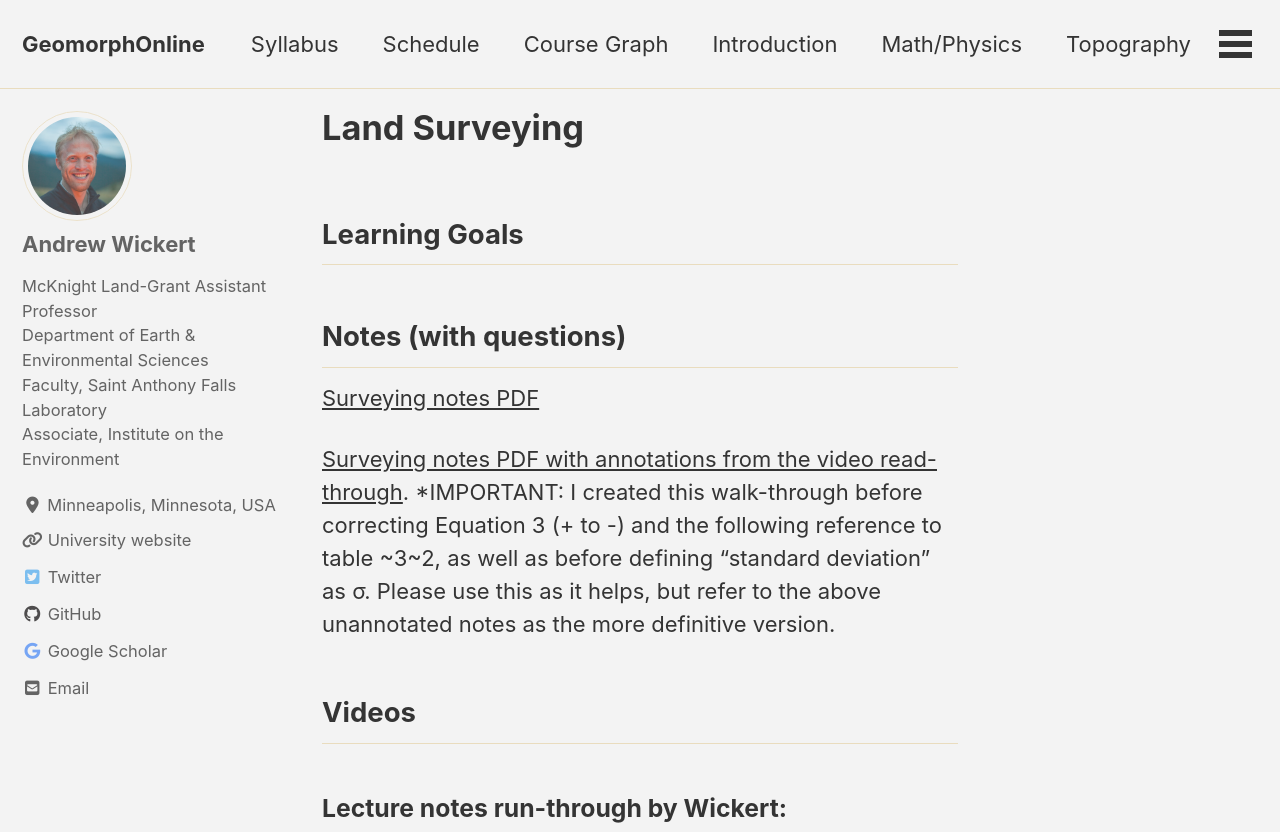
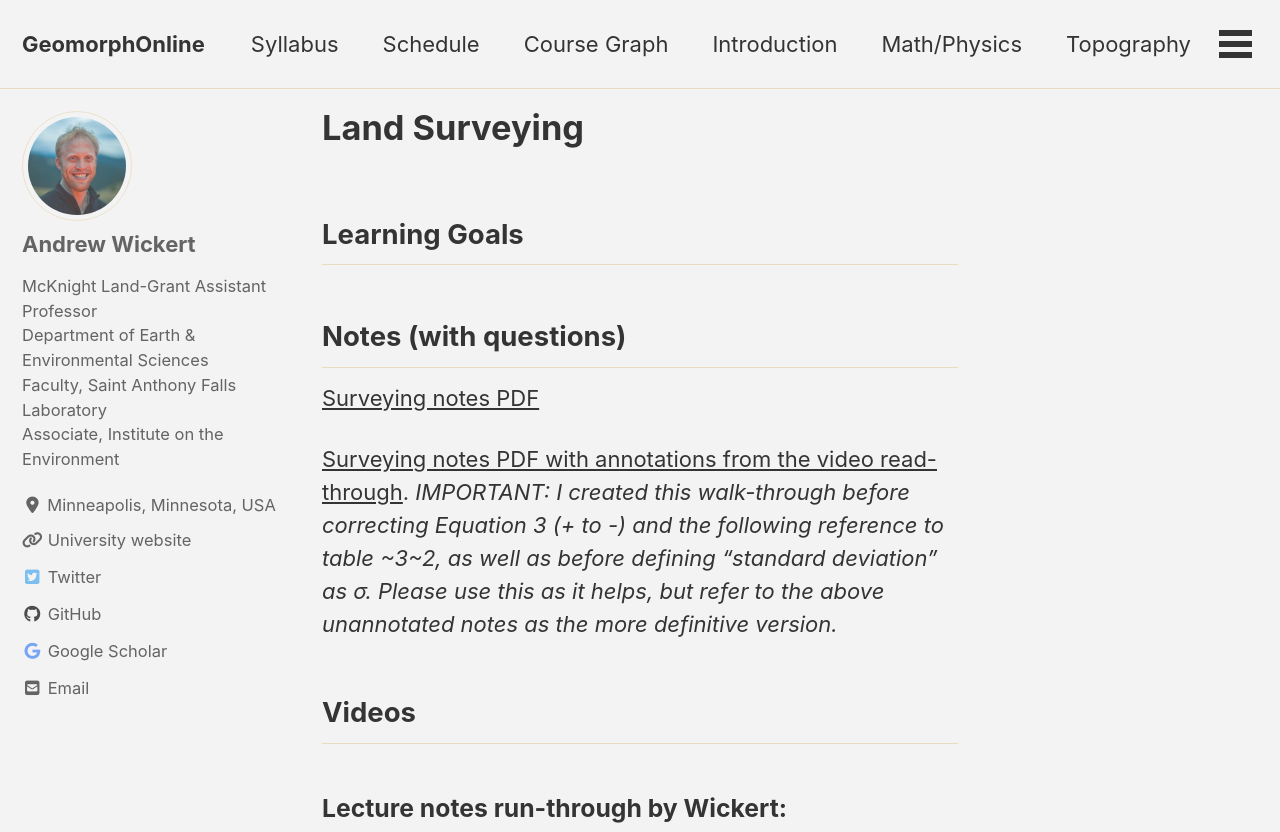
Before and after one commit to GeomorphOnline/GeomorphOnline.github.io, a Jekyll site: the page built from lessons/_topobathy/surveying.md, in a window 1280 px wide and 900 px high, cut to the strip 0-832 px from the top of the window. Built offline with Jekyll 4.4.1, drawn with Linux system fonts in a browser that asks for light colours; cached includes are drawn as plain includes; nearby versions of some CDN libraries.

Commit message:
End italics

```diff
--- a/lessons/_topobathy/surveying.md
+++ b/lessons/_topobathy/surveying.md
@@ -18,7 +18,7 @@
 
 [Surveying notes PDF](/assets/notes/01_Surveying.pdf)
 
-[Surveying notes PDF with annotations from the video read-through](/assets/notes/01_Surveying_withNotes.pdf). *IMPORTANT: I created this walk-through before correcting Equation 3 (+ to -) and the following reference to table ~3~2, as well as before defining "standard deviation" as σ. Please use this as it helps, but refer to the above unannotated notes as the more definitive version.
+[Surveying notes PDF with annotations from the video read-through](/assets/notes/01_Surveying_withNotes.pdf). *IMPORTANT: I created this walk-through before correcting Equation 3 (+ to -) and the following reference to table ~3~2, as well as before defining "standard deviation" as σ. Please use this as it helps, but refer to the above unannotated notes as the more definitive version.*
 
 ## Videos
 
```
